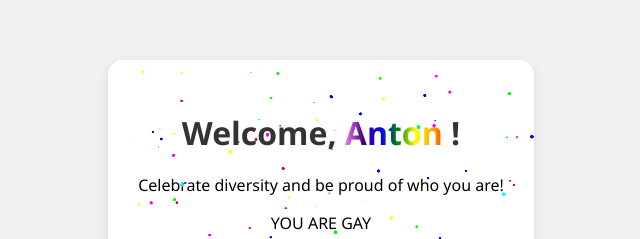
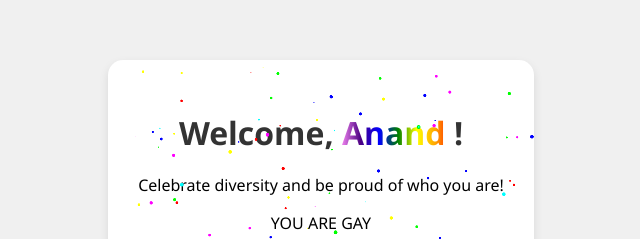
Before and after one commit to chrisdepallan/portfolio_chrisdepallan, a plain HTML site: page index.html in a window 1280 px wide. Shown: the part 203-442 px from the top of the page, 319-959 px from the left. Drawn offline with Linux system fonts and the light colour scheme.

Commit message:
Update index.html

```diff
--- a/index.html
+++ b/index.html
@@ -64,7 +64,7 @@
 </head>
 <body>
     <div class="container">
-        <h1>Welcome, <span class="rainbow-text">Anton </span>!</h1>
+        <h1>Welcome, <span class="rainbow-text">Anand </span>!</h1>
         <p>Celebrate diversity and be proud of who you are!</p>
         <p>YOU ARE GAY</p>
         <div class="svg-container">
```
